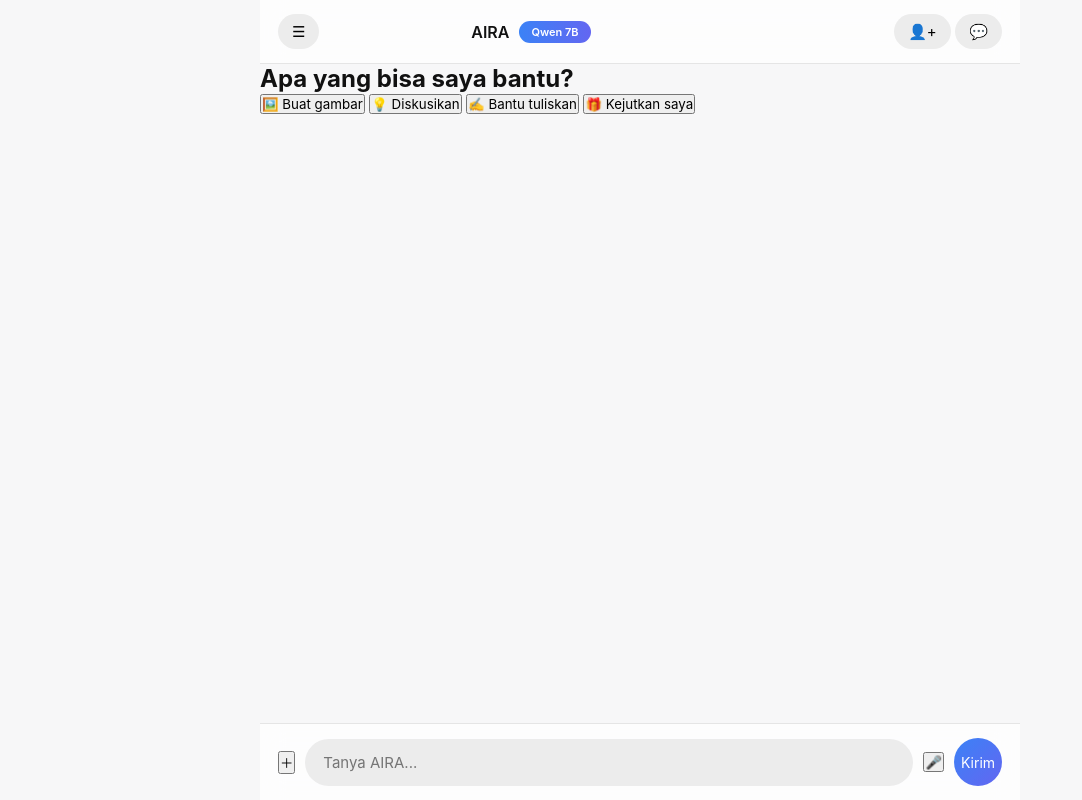
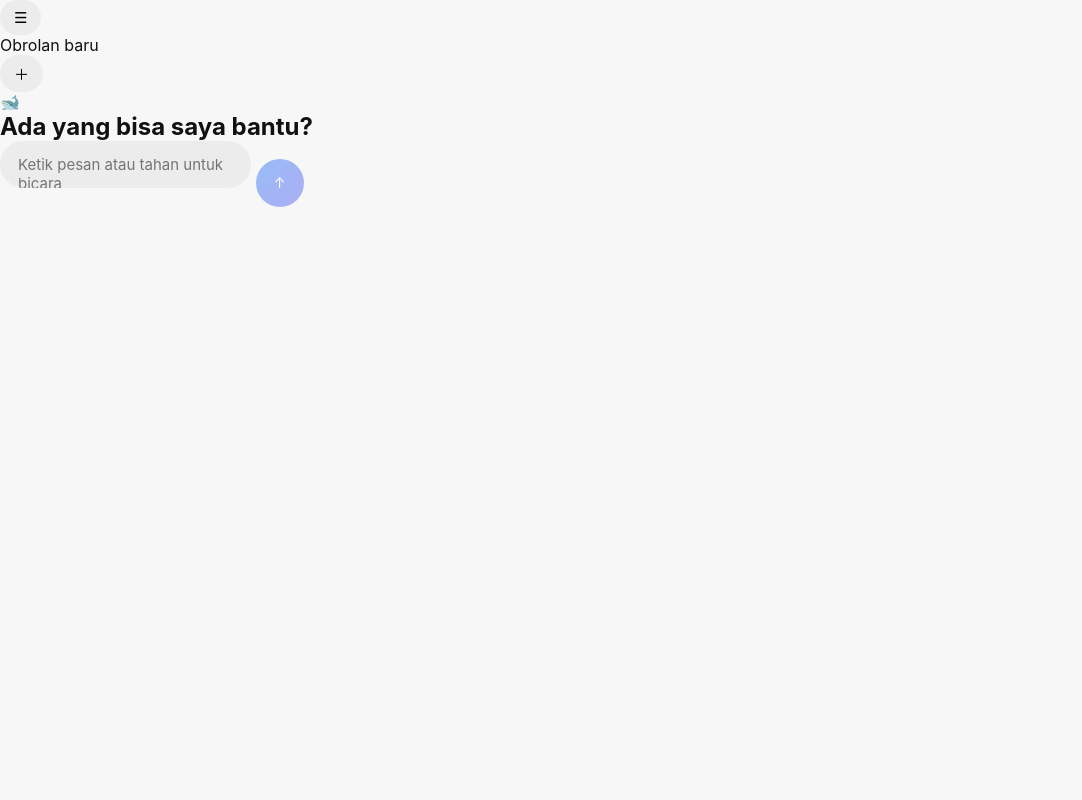
Before and after one commit to MiftahulKhoiri/ai_lokal, a Flask app: page / in a window 1280 px wide. Shown: the whole page, without its empty margins (0-1082 px from the left). Run offline with Flask 3, Linux system fonts and the light colour scheme; some libraries are stand-ins or nearby versions.

Commit message:
Update index.html

```diff
--- a/frontend/templates/index.html
+++ b/frontend/templates/index.html
@@ -3,96 +3,51 @@
 <head>
     <meta charset="UTF-8">
     <meta name="viewport" content="width=device-width, initial-scale=1.0, viewport-fit=cover">
-    <title>AIRA - AI Rumah</title>
+    <title>AIRA</title>
 
-    <!-- Theme Color (Mobile Address Bar) -->
-    <meta name="theme-color" content="#111827">
+    <meta name="theme-color" content="#f2f2f3">
 
-    <!-- Main CSS -->
     <link rel="stylesheet" href="{{ url_for('static', filename='style.css') }}">
-
-    <!-- Prism Dark Theme -->
-    <link href="https://cdn.jsdelivr.net/npm/prismjs/themes/prism-tomorrow.css" rel="stylesheet" />
 </head>
-
 <body>
 
-<main class="app">
+<header class="topbar">
+    <button class="icon-btn">☰</button>
+    <div class="title">Obrolan baru</div>
+    <button class="icon-btn">＋</button>
+</header>
 
-    <!-- HEADER -->
-    <header class="chat-header">
-        <button class="menu-btn" aria-label="Menu">☰</button>
+<main class="main">
 
-        <div class="header-title">
-            <span class="logo">AIRA</span>
-            <span class="model-badge">Qwen 7B</span>
-        </div>
-
-        <!-- Status Indicator (Future Ready) -->
-        <div class="status-indicator" id="statusIndicator" aria-live="polite"></div>
-
-        <div class="header-actions">
-            <button class="icon-btn" aria-label="Tambah Profil">👤+</button>
-            <button class="icon-btn" aria-label="Riwayat Chat">💬</button>
-        </div>
-    </header>
-
-    <!-- HERO / HOME -->
-    <section class="home" id="homeScreen">
-        <h1>Apa yang bisa saya bantu?</h1>
-
-        <div class="action-grid">
-            <button class="action-btn">🖼️ Buat gambar</button>
-            <button class="action-btn">💡 Diskusikan</button>
-            <button class="action-btn">✍️ Bantu tuliskan</button>
-            <button class="action-btn">🎁 Kejutkan saya</button>
+    <!-- HERO -->
+    <section class="hero" id="hero">
+        <div class="hero-inner">
+            <div class="logo">🐋</div>
+            <h1>Ada yang bisa saya bantu?</h1>
         </div>
     </section>
 
-    <!-- CHAT AREA -->
-    <section
-        class="chat-container"
-        id="chat"
-        role="log"
-        aria-live="polite"
-        aria-relevant="additions"
-    ></section>
+    <!-- CHAT -->
+    <section class="chat" id="chat"></section>
 
-    <!-- INPUT AREA -->
-    <footer class="input-container">
+</main>
 
-        <button class="plus-btn" aria-label="Tambah File">＋</button>
+<footer class="input-area">
+    <div class="input-box">
 
         <textarea
             id="message"
-            placeholder="Tanya AIRA..."
-            rows="1"
-            autocomplete="off"
-            spellcheck="false"
-        ></textarea>
+            placeholder="Ketik pesan atau tahan untuk bicara"
+            rows="1"></textarea>
 
-        <button class="mic-btn" aria-label="Gunakan Mikrofon">🎤</button>
-
-        <button
-            id="sendBtn"
-            class="send-btn"
-            aria-label="Kirim Pesan"
-        >
-            Kirim
+        <button id="sendBtn" class="send-btn" disabled>
+            ↑
         </button>
 
-    </footer>
+    </div>
+</footer>
 
-</main>
-
-<!-- Prism Core -->
-<script src="https://cdn.jsdelivr.net/npm/prismjs/prism.js" defer></script>
-
-<!-- Python Support -->
-<script src="https://cdn.jsdelivr.net/npm/prismjs/components/prism-python.min.js" defer></script>
-
-<!-- Your App Script -->
-<script src="{{ url_for('static', filename='app.js') }}" defer></script>
+<script src="{{ url_for('static', filename='app.js') }}"></script>
 
 </body>
 </html>
```
